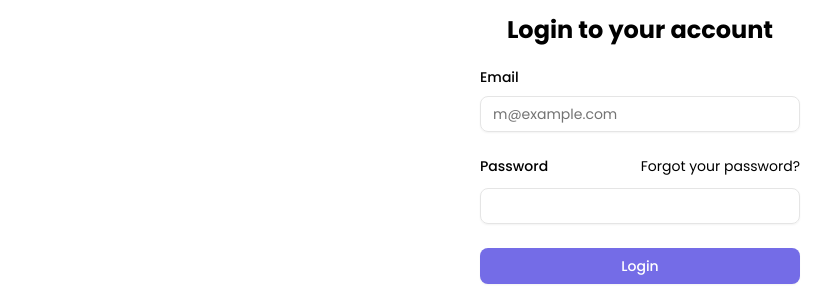
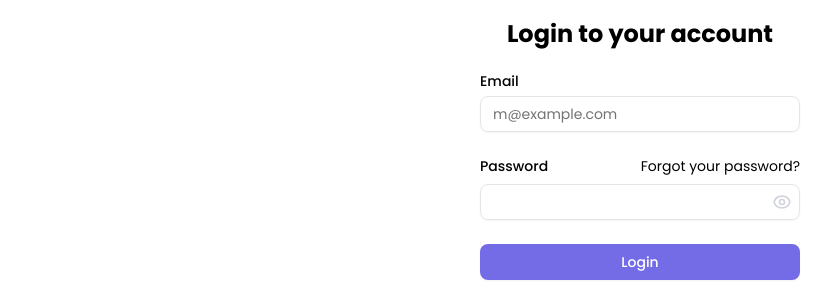
Before and after one commit to HaseebAkbar0609/CaptionCrafter, a Next.js app: page /auth/login in a window 1280 px wide. Shown: the part 199-485 px from the top of the page, without its empty margins (0-831 px from the left). Built offline with nearby package versions, Linux system fonts and the light colour scheme; no server answers.

Commit message:
add icons for view password

```diff
--- a/components/login-form.jsx
+++ b/components/login-form.jsx
@@ -92,13 +92,13 @@ export function LoginForm({ className, ...props }) {
           <h1 className="text-2xl font-bold">Login to your account</h1>
         </div>
         <div className="grid gap-6">
-          <div className="grid gap-3">
+          <div className="grid gap-2">
             <Label htmlFor="email">Email</Label>
             <Input
               id="email"
               type="email"
               placeholder="m@example.com"
-              required
+              // required
               {...register("email", {
                 required: "Email is required",
                 pattern: {
@@ -113,7 +113,7 @@ export function LoginForm({ className, ...props }) {
               </span>
             )}
           </div>
-          <div className="grid gap-3">
+          <div className="grid gap-2">
             <div className="flex items-center">
               <Label htmlFor="password">Password</Label>
               <a
@@ -126,7 +126,7 @@ export function LoginForm({ className, ...props }) {
             <Input
               id="password"
               type="password"
-              required
+              // required
               {...register("password", {
                 required: "Password is required",
                 minLength: {
--- a/components/ui/input.jsx
+++ b/components/ui/input.jsx
@@ -1,24 +1,95 @@
-import * as React from "react"
+"use client";
+import * as React from "react";
 
-import { cn } from "@/lib/utils"
+import { cn } from "@/lib/utils";
 
-function Input({
-  className,
-  type,
-  ...props
-}) {
+function Input({ className, type, ...props }) {
+  const [showPassword, setShowPassword] = React.useState(false);
+  const isPassword = type === "password";
+  const inputType = isPassword && showPassword ? "text" : type;
+
   return (
-    (<input
-      type={type}
-      data-slot="input"
-      className={cn(
-        "file:text-foreground placeholder:text-muted-foreground selection:bg-primary selection:text-primary-foreground dark:bg-input/30 border-input flex h-9 w-full min-w-0 rounded-md border bg-transparent px-3 py-1 text-base shadow-xs transition-[color,box-shadow] outline-none file:inline-flex file:h-7 file:border-0 file:bg-transparent file:text-sm file:font-medium disabled:pointer-events-none disabled:cursor-not-allowed disabled:opacity-50 md:text-sm",
-        "focus-visible:border-ring focus-visible:ring-ring/50 focus-visible:ring-[3px]",
-        "aria-invalid:ring-destructive/20 dark:aria-invalid:ring-destructive/40 aria-invalid:border-destructive",
-        className
+    <div style={{ position: isPassword ? "relative" : undefined }}>
+      <input
+        type={inputType}
+        data-slot="input"
+        className={cn(
+          "file:text-foreground placeholder:text-muted-foreground selection:bg-primary selection:text-primary-foreground dark:bg-input/30 border-input flex h-9 w-full min-w-0 rounded-md border bg-transparent px-3 py-1 text-base shadow-xs transition-[color,box-shadow] outline-none file:inline-flex file:h-7 file:border-0 file:bg-transparent file:text-sm file:font-medium disabled:pointer-events-none disabled:cursor-not-allowed disabled:opacity-50 md:text-sm",
+          "focus-visible:border-ring focus-visible:ring-ring/50 focus-visible:ring-[3px]",
+          "aria-invalid:ring-destructive/20 dark:aria-invalid:ring-destructive/40 aria-invalid:border-destructive",
+          className,
+          isPassword ? "pr-10" : undefined // add space for icon
+        )}
+        {...props}
+      />
+      {isPassword && (
+        <button
+          type="button"
+          tabIndex={-1}
+          aria-label={showPassword ? "Hide password" : "Show password"}
+          onClick={() => setShowPassword((v) => !v)}
+          style={{
+            position: "absolute",
+            right: 8,
+            top: "50%",
+            transform: "translateY(-50%)",
+            background: "none",
+            border: "none",
+            padding: 0,
+            margin: 0,
+            cursor: "pointer",
+            display: "flex",
+            alignItems: "center",
+            color: "var(--input-border-color, #d1d5db)", // fallback to Tailwind gray-300
+          }}
+        >
+          {showPassword ? (
+            // Eye-off SVG
+            <svg
+              xmlns="http://www.w3.org/2000/svg"
+              width="20"
+              height="20"
+              fill="none"
+              viewBox="0 0 24 24"
+              stroke="currentColor"
+              style={{ color: "inherit" }}
+            >
+              <path
+                strokeLinecap="round"
+                strokeLinejoin="round"
+                strokeWidth={2}
+                d="M13.875 18.825A10.05 10.05 0 0112 19c-5 0-9.27-3.11-11-7.5a11.72 11.72 0 012.19-3.36M6.53 6.53A9.96 9.96 0 0112 5c5 0 9.27 3.11 11 7.5a11.72 11.72 0 01-2.19 3.36M15 12a3 3 0 11-6 0 3 3 0 016 0zM3 3l18 18"
+              />
+            </svg>
+          ) : (
+            // Eye SVG
+            <svg
+              xmlns="http://www.w3.org/2000/svg"
+              width="20"
+              height="20"
+              fill="none"
+              viewBox="0 0 24 24"
+              stroke="currentColor"
+              style={{ color: "inherit" }}
+            >
+              <path
+                strokeLinecap="round"
+                strokeLinejoin="round"
+                strokeWidth={2}
+                d="M15 12a3 3 0 11-6 0 3 3 0 016 0z"
+              />
+              <path
+                strokeLinecap="round"
+                strokeLinejoin="round"
+                strokeWidth={2}
+                d="M2.458 12C3.732 7.943 7.523 5 12 5c4.478 0 8.268 2.943 9.542 7-1.274 4.057-5.064 7-9.542 7-4.477 0-8.268-2.943-9.542-7z"
+              />
+            </svg>
+          )}
+        </button>
       )}
-      {...props} />)
+    </div>
   );
 }
 
-export { Input }
+export { Input };
```
